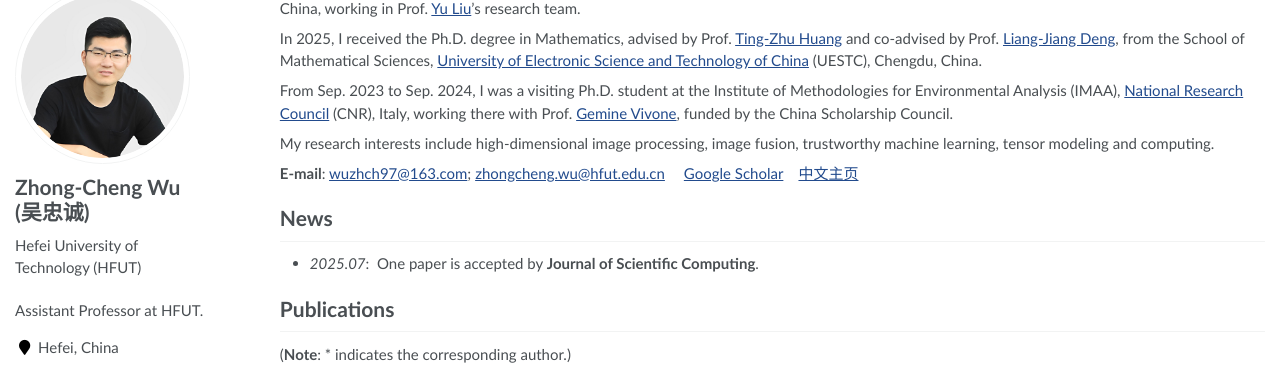
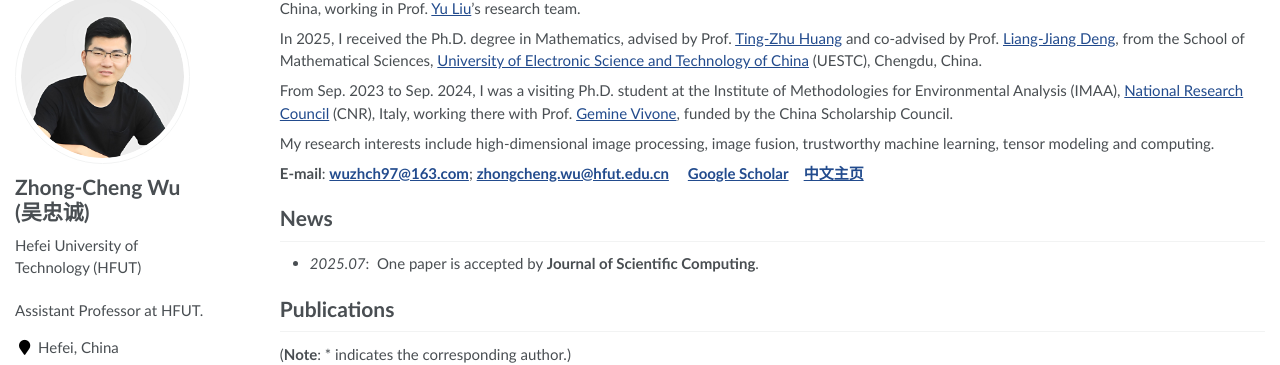
Before and after one commit to zhongchengwu/zhongchengwu.github.io, a Jekyll site: the page built from _pages/about.md, in a window 1280 px wide. Shown: the part 102-467 px from the top of the page. Built offline with Jekyll 4.4.1, drawn with Linux system fonts in a browser that asks for light colours.

```diff
--- a/_pages/about.md
+++ b/_pages/about.md
@@ -26,7 +26,7 @@ From Sep. 2023 to Sep. 2024, I was a visiting Ph.D. student at the Institute of
 
 My research interests include high-dimensional image processing, image fusion, trustworthy machine learning, tensor modeling and computing.
 
-<b>E-mail</b>: <wuzhch97@163.com>; <zhongcheng.wu@hfut.edu.cn> &emsp; [Google Scholar](https://scholar.google.com/citations?user=8bOvaUcAAAAJ)&emsp; [中文主页](https://yqkx.hfut.edu.cn/2017/0504/c14424a315322/page.htm)
+<b>E-mail</b>: <b><wuzhch97@163.com></b>; <b><zhongcheng.wu@hfut.edu.cn></b> &emsp; [<b>Google Scholar</b>](https://scholar.google.com/citations?user=8bOvaUcAAAAJ)&emsp; [<b>中文主页</b>](https://yqkx.hfut.edu.cn/2017/0504/c14424a315322/page.htm)
 
 # News
 - *2025.07*: &nbsp;One paper is accepted by <b>Journal of Scientific Computing</b>.
```
